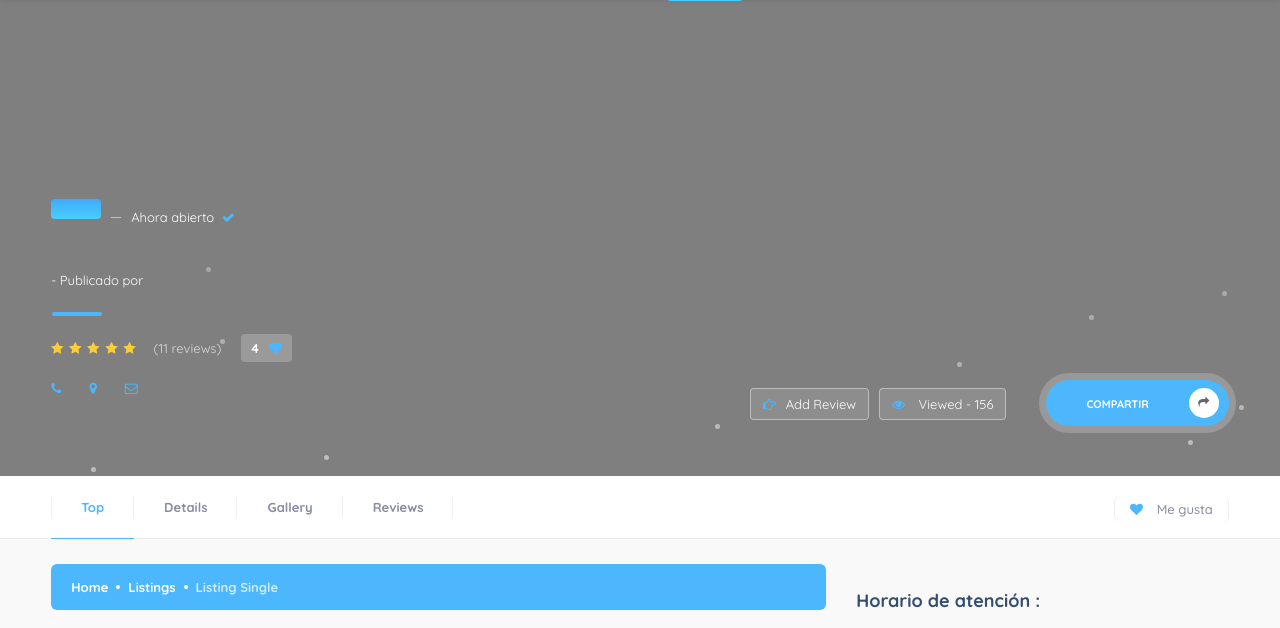
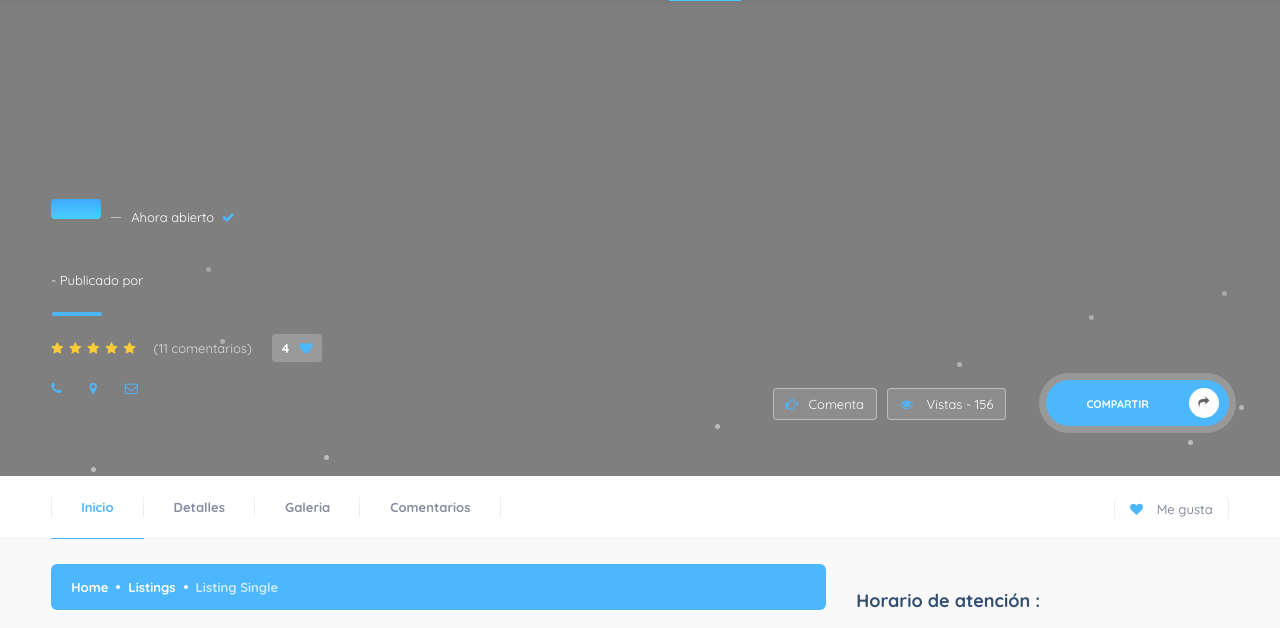
Before and after one commit to dbsiavichay/local, a Django app: template templates/places/local_detail.html in a window 1280 px wide. Shown: the part 81-709 px from the top of the page. Run offline with Django 3.2, Linux system fonts and the light colour scheme; the template is opened without the code that fills it, so the values that code supplies are empty; some libraries are stand-ins or nearby versions.

Commit message:
Change some words in local detail html

```diff
--- a/templates/places/local_detail.html
+++ b/templates/places/local_detail.html
@@ -21,7 +21,7 @@
                 <h2>{{ object.name }} <span> - Publicado por </span><a href="author-single.html">{{ object.user.get_full_name }}</a></h2>
                 <span class="section-separator"></span>
                 <div class="listing-rating card-popup-rainingvis" data-starrating2="5">
-                    <span>(11 reviews)</span>
+                    <span>(11 comentarios)</span>
                 </div>
                 <div class="list-post-counter single-list-post-counter"><span>4</span><i class="fa fa-heart"></i></div>
                 <div class="clearfix"></div>
@@ -41,8 +41,8 @@
                                 <div class="showshare"><span>Compartir </span><i class="fa fa-share"></i></div>
                                 <div class="share-container  isShare"></div>
                             </div>
-                            <span class="viewed-counter"><i class="fa fa-eye"></i> Viewed -  156 </span>
-                            <a class="custom-scroll-link" href="#sec5"><i class="fa fa-hand-o-right"></i>Add Review </a>
+                            <span class="viewed-counter"><i class="fa fa-eye"></i> Vistas -  156 </span>
+                            <a class="custom-scroll-link" href="#sec5"><i class="fa fa-hand-o-right"></i>Comenta </a>
                         </div>
                     </div>
                 </div>
@@ -55,10 +55,10 @@
     <div class="container">
         <nav class="scroll-nav scroll-init">
             <ul>
-                <li><a class="act-scrlink" href="#sec1">Top</a></li>
-                <li><a href="#sec2">Details</a></li>
-                <li><a href="#sec3">Gallery</a></li>
-                <li><a href="#sec4">Reviews</a></li>
+                <li><a class="act-scrlink" href="#sec1">Inicio</a></li>
+                <li><a href="#sec2">Detalles</a></li>
+                <li><a href="#sec3">Galeria</a></li>
+                <li><a href="#sec4">Comentarios</a></li>
             </ul>
         </nav>
         <a href="#" class="save-btn"> <i class="fa fa-heart"></i> Me gusta </a>
```
